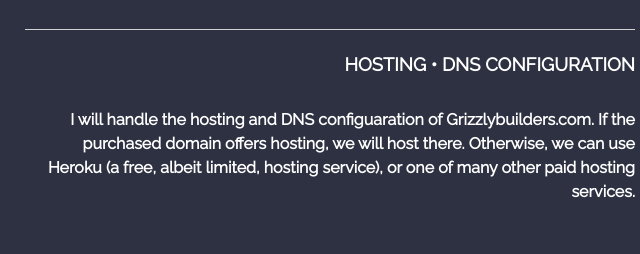
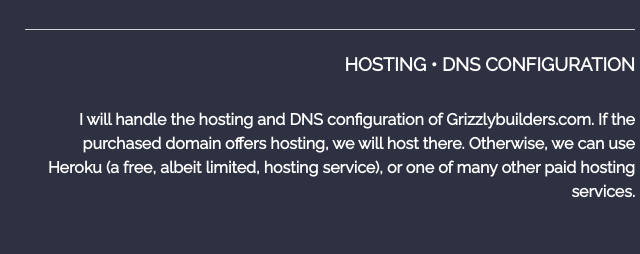
Before and after one commit to kwoulfe/GrizzlyProposal, a website: page index.html in a window 1280 px wide. Shown: the part 606-860 px from the top of the page, 150-790 px from the left. Drawn offline with nearby package versions, Linux system fonts and the light colour scheme.

Commit message:
Spelling

```diff
--- a/index.html
+++ b/index.html
@@ -56,7 +56,7 @@
               <h3>Hosting • DNS Configuration</h3>
               <br />
               <p>
-                I will handle the hosting and DNS configuaration of Grizzlybuilders.com. If the purchased domain offers hosting, we will host there. Otherwise, we can use Heroku (a free, albeit limited, hosting service), or one of many other paid hosting services.
+                I will handle the hosting and DNS configuration of Grizzlybuilders.com. If the purchased domain offers hosting, we will host there. Otherwise, we can use Heroku (a free, albeit limited, hosting service), or one of many other paid hosting services.
               </p>
             </div>
           </div>
```
